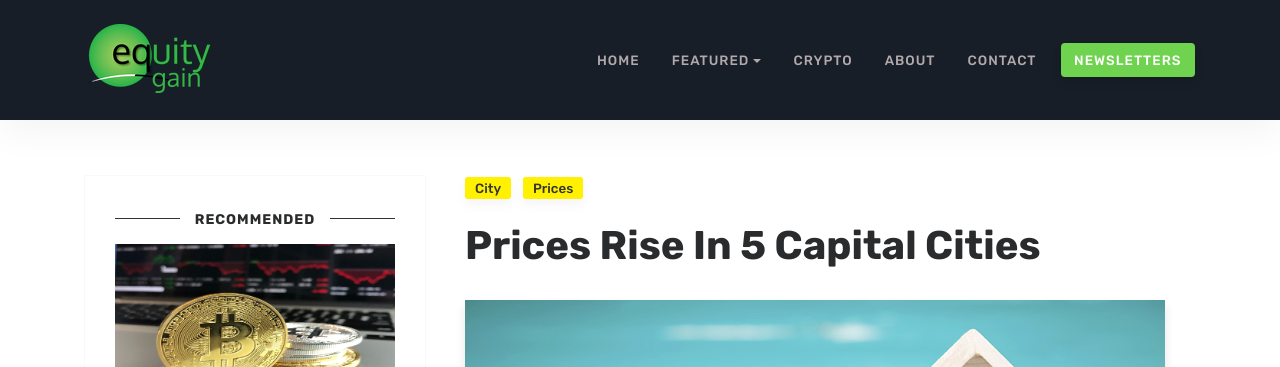
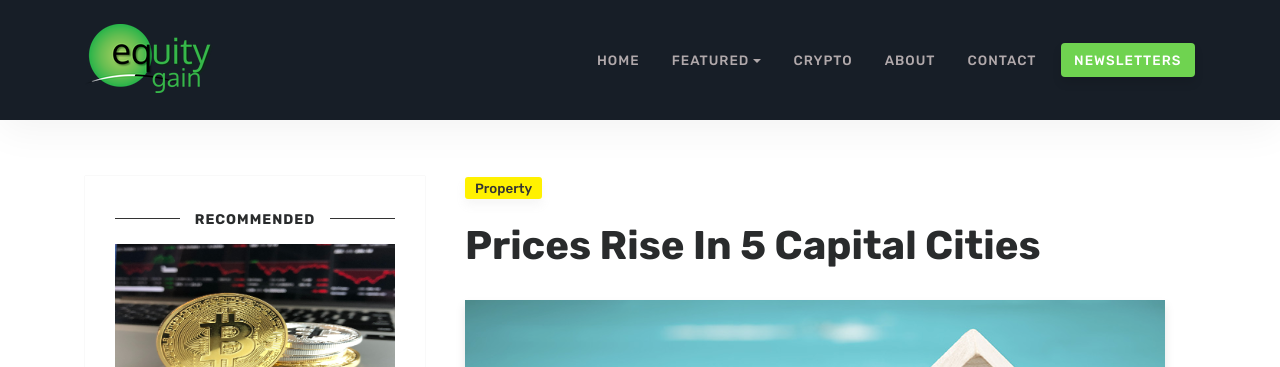
Before and after one commit to equitygain/blogs, a Jekyll site: the page built from _posts/2019-01-10-prices.md, in a window 1280 px wide and 900 px high. Shown: the top 367 px of the window. Built offline with Jekyll 4.4.1, drawn with Linux system fonts in a browser that asks for light colours; comment, search, counter and statistics services are not loaded.

Commit message:
Update 2019-01-10-prices.md

```diff
--- a/_posts/2019-01-10-prices.md
+++ b/_posts/2019-01-10-prices.md
@@ -1,7 +1,7 @@
 ---
 layout: post
 title:  "Prices Rise In 5 Capital Cities"
-categories: [ City, Prices ]
+categories: [ Property ]
 image: assets/images/rsz_blocks.png
 featured: true
 ---
```
